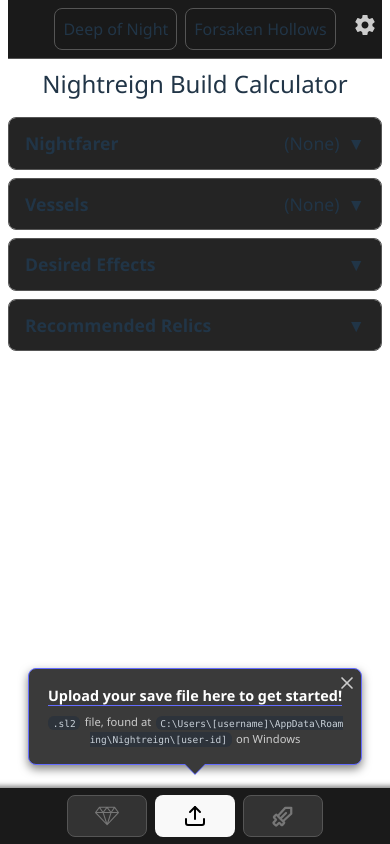
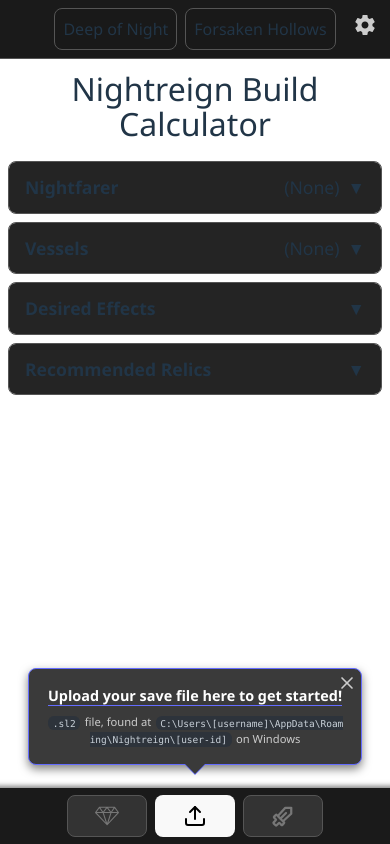
Before and after one commit to sterance/nightreign-build-calculator, a React (Vite) app in the folder client/: page / in a window 390 px wide. Built offline with nearby package versions, Linux system fonts and the light colour scheme.

Commit message:
relatively stable point for mobile layout

```diff
--- a/client/package.json
+++ b/client/package.json
@@ -4,7 +4,7 @@
   "version": "0.0.0",
   "type": "module",
   "scripts": {
-    "dev": "vite",
+    "dev": "vite --host",
     "build": "vite build",
     "lint": "eslint .",
     "preview": "vite preview",
--- a/client/src/App.css
+++ b/client/src/App.css
@@ -89,6 +89,18 @@
   right: 0;
   display: flex;
   gap: 0.1rem;
+}
+
+.button-group-portrait {
+  display: flex;
+  position: static;
+  justify-content: center;
+  margin-top: 0.25rem;
+}
+
+.button-group-portrait.no-selection {
+  opacity: 0;
+  pointer-events: none;
 }
 
 .icon-button {
@@ -2053,6 +2065,7 @@
   .app-container {
     height: 100svh !important;
   }
+
   /* top controls bar - full width, centered */
   .top-controls-bar {
     position: static;
@@ -2061,7 +2074,9 @@
     background-color: #1a1a1a;
     border-bottom: 1px solid #555;
     margin: 0 0 0.5rem 0;
-    width: 100%;
+    width: 100vw;
+    margin-left: calc(50% - 50vw);
+    margin-right: calc(50% - 50vw);
   }
 
   .floating-checkbox {
@@ -2070,7 +2085,7 @@
 
   /* smaller title */
   h1 {
-    font-size: 1.5rem;
+    font-size: 2rem;
     margin: 0.25rem 0;
   }
 
@@ -2183,6 +2198,12 @@
     grid-template-columns: 1fr;
   }
 
+  /* vessel relic slot images - smaller in portrait */
+  .portrait-vessel-selection .relic-slots img {
+    width: 50px !important;
+    height: 50px !important;
+  }
+
   /* remove hover effects on vessels */
   .portrait-vessel-selection .vessel:hover .relic-slots img {
     filter: none;
@@ -2263,7 +2284,7 @@
   #effects-card {
     border: none;
     background: transparent;
-    height: calc(100vh - 120px);
+    height: calc(100svh - 120px);
     min-height: 400px;
   }
 
@@ -2283,13 +2304,13 @@
   #relics-card {
     border: none;
     background: transparent;
-    height: calc(100vh - 120px);
+    height: calc(100svh - 120px);
     min-height: 400px;
   }
 
   .relic-result-container {
     overflow-y: auto;
-    max-height: calc(100vh - 220px);
+    max-height: calc(100svh - 220px);
   }
 
   /* bottom bar - condensed, icons only */
@@ -2297,6 +2318,7 @@
     max-width: 100%;
     padding: 0.5rem;
   }
+
   .bottom-bar-spacer {
     display: block;
     height: 56px;
--- a/client/src/App.jsx
+++ b/client/src/App.jsx
@@ -476,7 +476,6 @@
 
 
       <div className="content-wrapper">
-        <div className="mobile-top-spacer"></div>
         <h1>Nightreign Build Calculator</h1>
         <div className="card-container">
           <div className={`collapsible-card ${expandedCard === 'nightfarer' ? 'expanded' : ''}`}>
```
